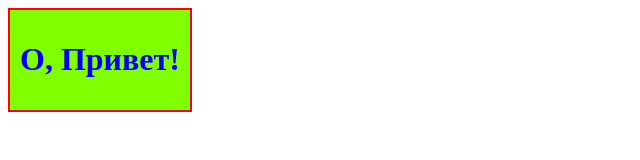
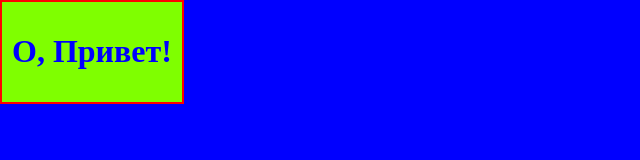
Before and after one commit to PavelNeiman/PavelNeiman.github.io, a plain HTML site: page index.html in a window 1280 px wide. Shown: the whole page, without its empty margins (0-640 px from the left). Drawn offline with Linux system fonts and the light colour scheme.

Commit message:
body-fon

```diff
--- a/css/main.css
+++ b/css/main.css
@@ -8,3 +8,10 @@ div.logo{
     padding: 10px;
     background-color: chartreuse;
 }
+
+body{
+    padding: 0;
+    margin: 0;
+    background-color: blue;
+
+}
```
